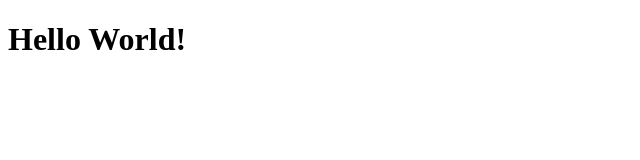
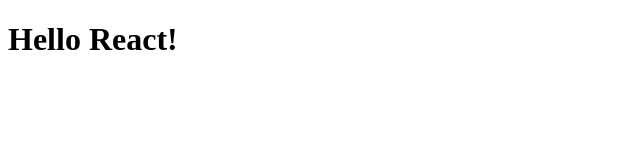
Before and after one commit to sathishgnanaprakasam/fsdwdtb6, a React (Vite) app: page / in a window 1280 px wide. Shown: the top 160 px of the page, without its empty margins (0-640 px from the left). Built offline with nearby package versions, Linux system fonts and the light colour scheme.

Commit message:
react router setup done

```diff
--- a/package.json
+++ b/package.json
@@ -11,7 +11,8 @@
   },
   "dependencies": {
     "react": "^18.3.1",
-    "react-dom": "^18.3.1"
+    "react-dom": "^18.3.1",
+    "react-router-dom": "^6.27.0"
   },
   "devDependencies": {
     "@eslint/js": "^9.13.0",
--- a/src/App.jsx
+++ b/src/App.jsx
@@ -1,9 +1,16 @@
+import { createBrowserRouter, RouterProvider } from "react-router-dom";
+
 const App = () => {
-  return (
-    <div>
-      <h1>Hello World!</h1>
-    </div>
-  )
+
+  // Create a router object
+  const router = createBrowserRouter([
+    {
+      path: "/",
+      element: <h1>Hello React!</h1>
+    }
+  ]);
+
+  return <RouterProvider router={router} />;
 }
 
 export default App;
```
Also changed, not shown: 2 other files (tests, documents, lock files or other folders).
